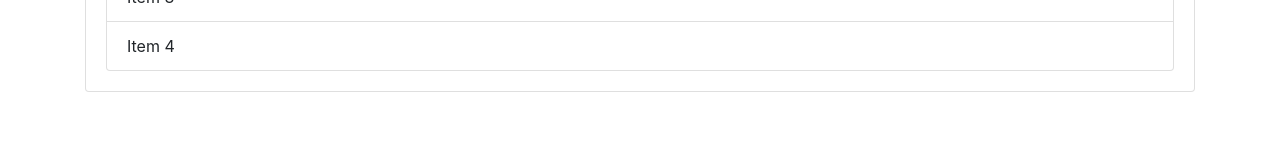
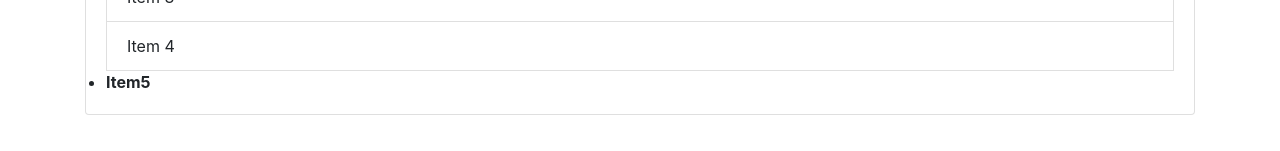
Before and after one commit to PushpendraKPal/test, a plain HTML site: page index.html in a window 1280 px wide. Shown: the part 403-554 px from the top of the page. Drawn offline with nearby package versions, Linux system fonts and the light colour scheme.

Commit message:
change index.html

```diff
--- a/index.html
+++ b/index.html
@@ -26,9 +26,18 @@
       <li class="list-group-item">Item 2</li>
       <li class="list-group-item">Item 3</li>
       <li class="list-group-item">Item 4</li>
+      <li>Item5</li>
     </ul>
    </div>
   </div>
+  <script>
+    let l4 = document.getElementsByClassName("list-group-item")[4];
+    //l4.style.backgroundColor = "green";
+    console.log(l4, "hii");
+    let l = document.getElementsByTagName("li");
+    console.log(l);
+    l[4].style.fontWeight = "bold";
 
+  </script>
 </body>
 </html>
```
